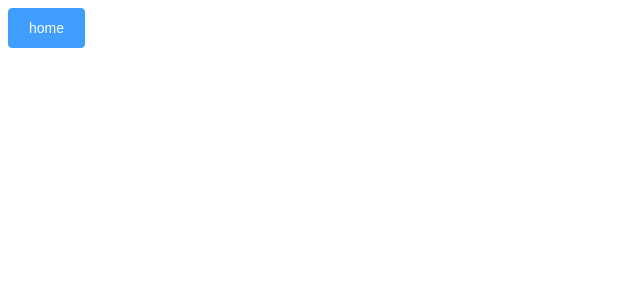
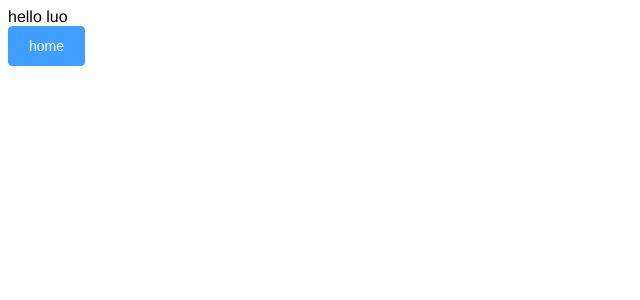
Before and after one commit to luoluoxue/my-project, a Vue app: page /home#/ in a window 1280 px wide. Shown: the top 300 px of the page, without its empty margins (0-640 px from the left). Built offline with nearby package versions, Linux system fonts and the light colour scheme.

Commit message:
update:测试

```diff
--- a/src/views/home/index.vue
+++ b/src/views/home/index.vue
@@ -1,5 +1,6 @@
 <template>
   <div>
+    <div>hello luo</div>
     <el-button type="primary">home</el-button>
   </div>
 </template>
```
